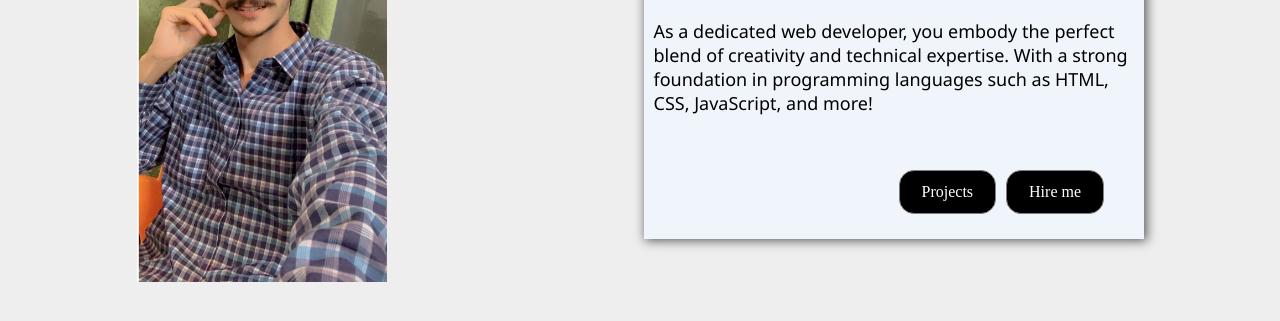
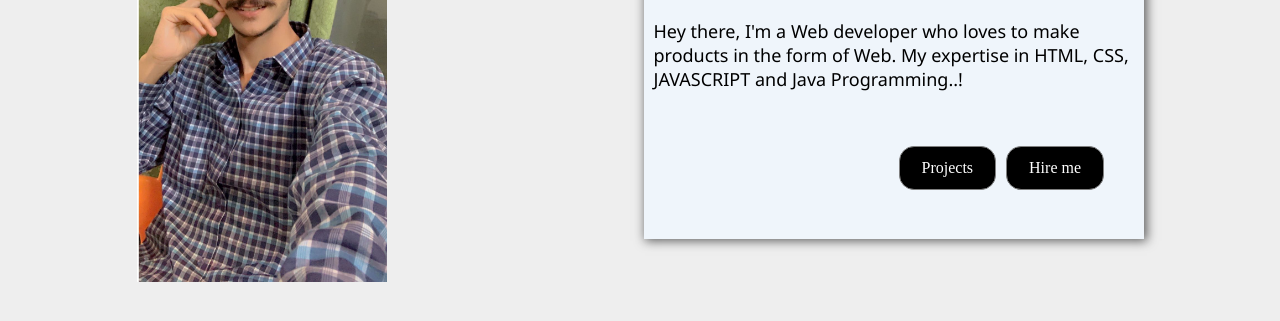
Before and after one commit to Moeez32/My-portfolio, a plain HTML site: page index.html in a window 1280 px wide. Shown: the part 237-558 px from the top of the page. Drawn offline with Linux system fonts and the light colour scheme.

Commit message:
Update index.html

```diff
--- a/index.html
+++ b/index.html
@@ -138,7 +138,7 @@
             <img src="ceid.jpg" alt="">
             <div class="section">
                 <h1 align="center">Hi I'm Moeez khaskheli....!</h1>
-                <p>As a dedicated web developer, you embody the perfect blend of creativity and technical expertise. With a strong foundation in programming languages such as HTML, CSS, JavaScript, and more!</p>
+                <p>Hey there, I'm a Web developer who loves to make products in the form of Web. My expertise in HTML, CSS, JAVASCRIPT and Java Programming..!</p>
                 <div class="sec-link">
                    <a href="https://github.com/Moeez32">Projects</a>
                    <a href="#">Hire me</a>
```
